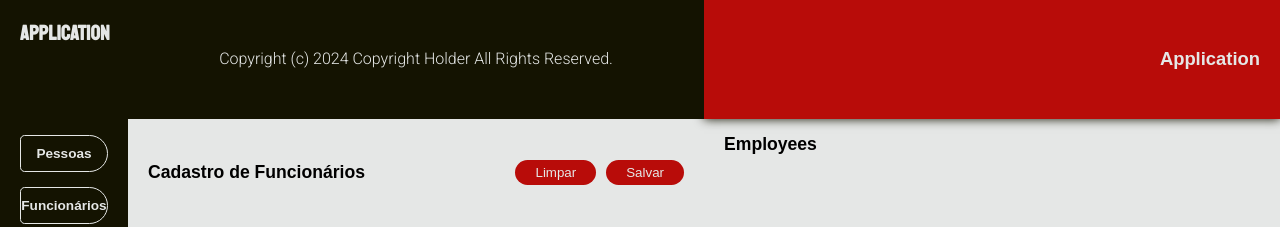
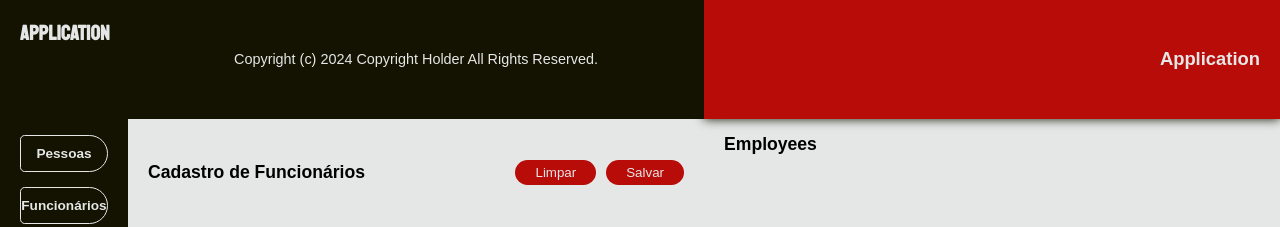
Before and after one commit to cassianocastro/webtask.com, a PHP site: page / in a window 1280 px wide. Shown: the top 227 px of the page. Run offline with PHP 8.4, Linux system fonts and the light colour scheme.

Commit message:
Added font styles to p element

```diff
--- a/view/templates/includes/footer/index.css
+++ b/view/templates/includes/footer/index.css
@@ -14,4 +14,9 @@ body > footer
 
         height: 100%;
     }
+
+    & p
+    {
+        font: normal .9rem "Ubuntu", sans-serif;
+    }
 }
```
